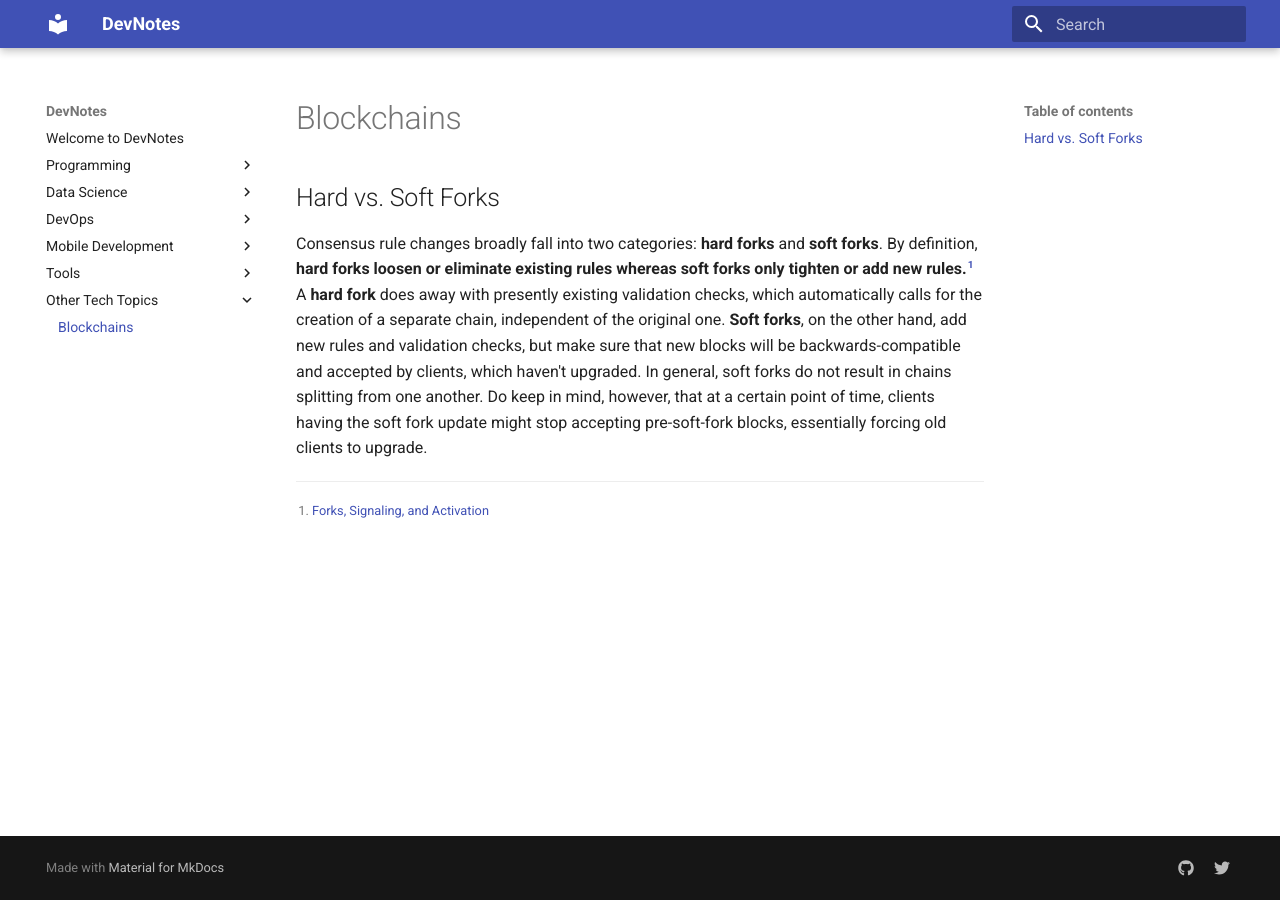
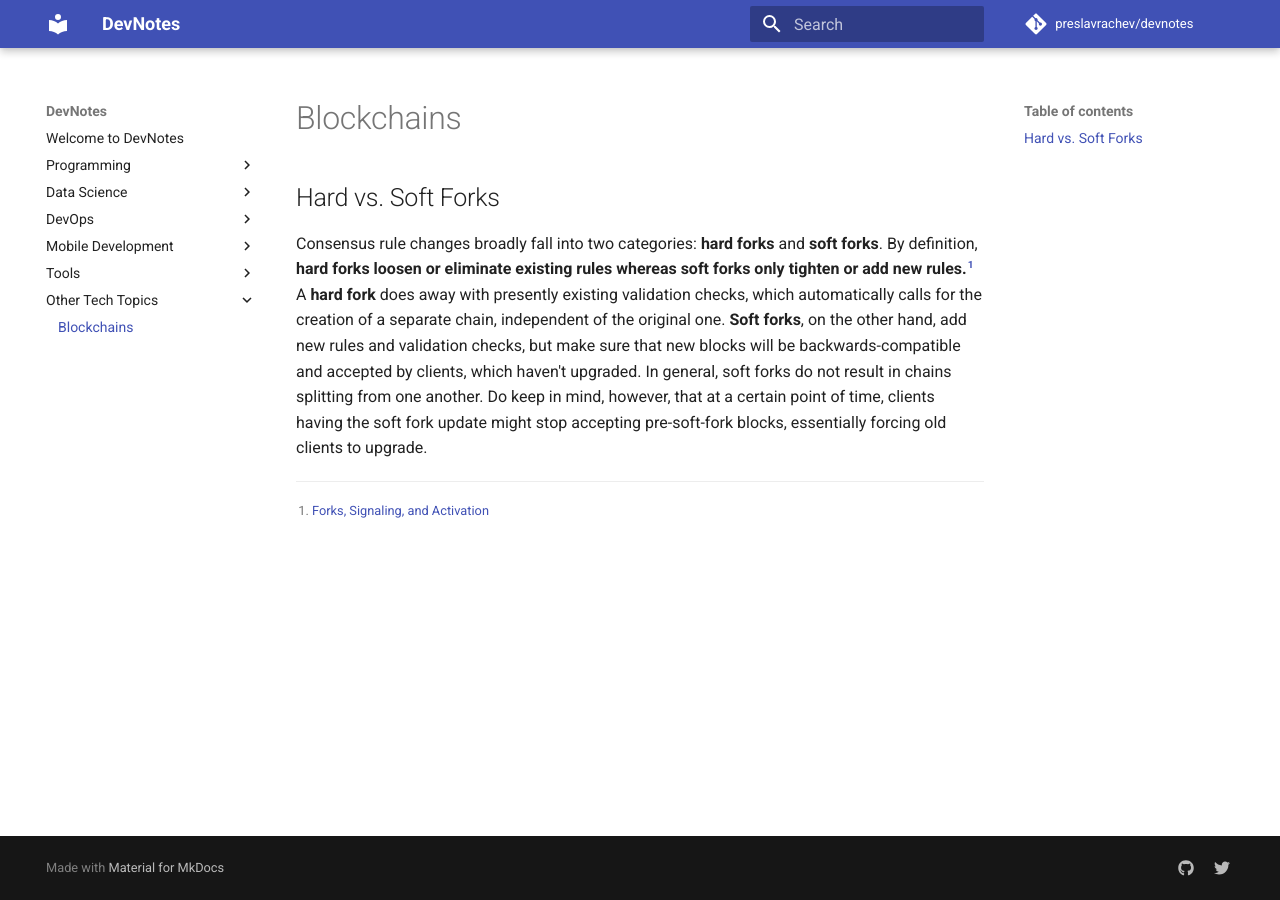
Before and after one commit to preslavrachev/devnotes, an MkDocs documentation site: the page built from docs/Other Tech Topics/blockchains.md, in a window 1280 px wide. Built offline with MkDocs 1.6.1 and Material for MkDocs 9.7.7, drawn with Linux system fonts in a browser that asks for light colours; comment, search, counter and statistics services are not loaded.

Commit message:
Link the repository to the site

```diff
--- a/mkdocs.yml
+++ b/mkdocs.yml
@@ -53,3 +53,7 @@ nav:
       - Git: programming/tools/Version Control/Git.md
   - Other Tech Topics:
     - Blockchains: Other Tech Topics/blockchains.md
+
+# Repository
+repo_name: preslavrachev/devnotes
+repo_url: https://github.com/preslavrachev/devnotes
```
